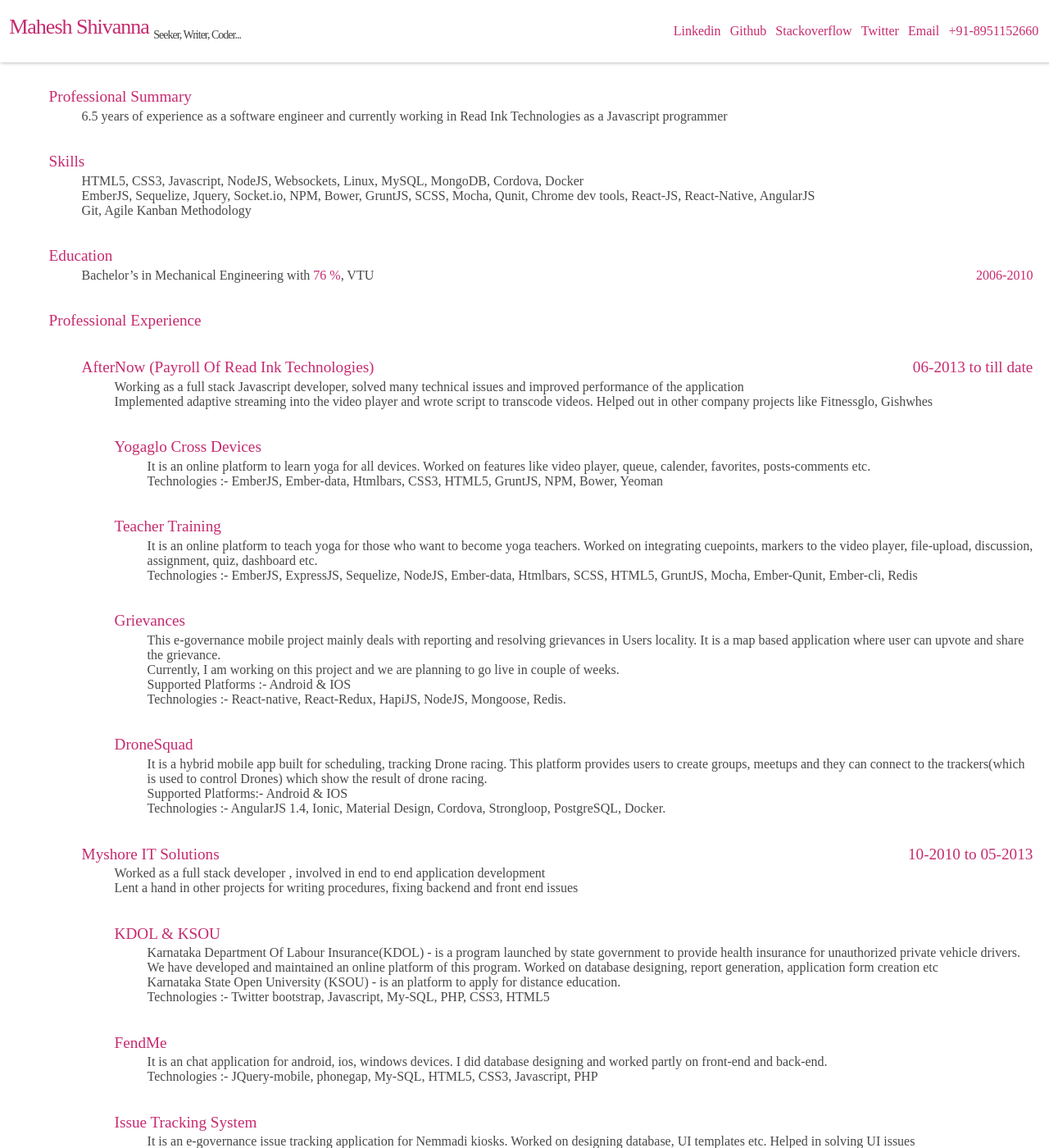
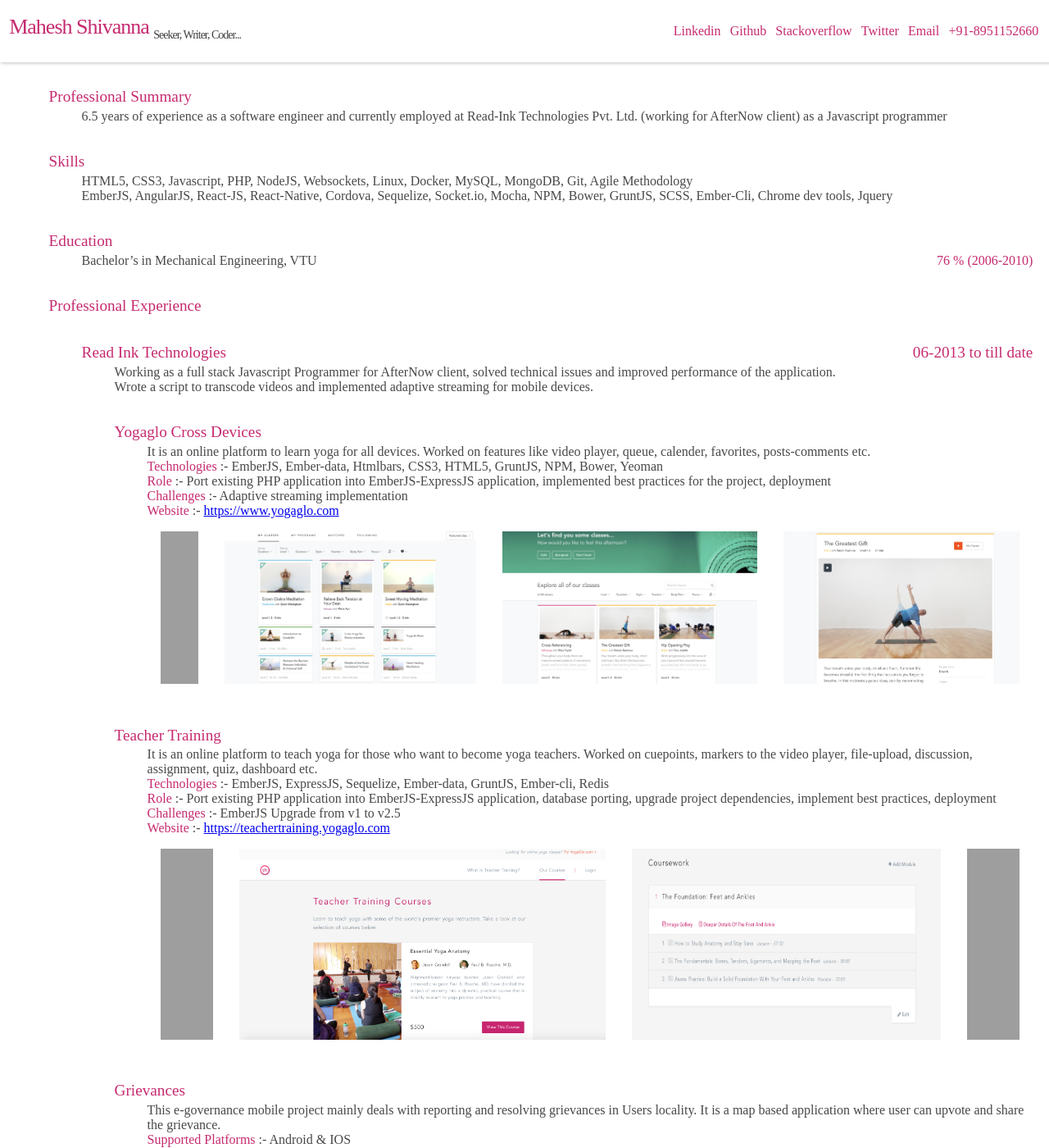
Before and after one commit to maheshiv/maheshiv.github.io, a Jekyll site: the page built from maheshivanna.html, in a window 1280 px wide and 1400 px high. Shown: the whole window at 82% size. Built offline with Jekyll 4.4.1, drawn with Linux system fonts in a browser that asks for light colours; some of the changed text lies outside the part shown; grey boxes are pictures that could not be loaded.

Commit message:
added images and updated cv

```diff
--- a/assets/sass/resume.scss
+++ b/assets/sass/resume.scss
@@ -177,6 +177,13 @@ $white: #fff;
   }
   .flex-row {
     @include flex(row);
+    .img-par {
+      padding: 1em;
+      img {
+        width: 100%;
+        height: 100%;
+      }
+    }
   }
   .sp-btn {
     justify-content: space-between;
--- a/maheshivanna.html
+++ b/maheshivanna.html
@@ -24,7 +24,7 @@ layout: resume
       <h3 class="head-h3"> Professional Summary </h3>
       <ul>
         <li>
-          6.5 years of experience as a software engineer and currently working in Read Ink Technologies as a Javascript programmer
+          6.5 years of experience as a software engineer and currently employed at Read-Ink Technologies Pvt. Ltd. (working for AfterNow client) as a Javascript programmer
         </li>
       </ul>
     </li>
@@ -33,13 +33,10 @@ layout: resume
       <div>
         <ul>
           <li>
-            HTML5, CSS3, Javascript, NodeJS, Websockets, Linux, MySQL, MongoDB, Cordova, Docker
+            HTML5, CSS3, Javascript, PHP, NodeJS, Websockets, Linux, Docker, MySQL, MongoDB, Git, Agile Methodology
           </li>
           <li>
-            EmberJS, Sequelize, Jquery, Socket.io, NPM, Bower, GruntJS, SCSS, Mocha, Qunit, Chrome dev tools, React-JS, React-Native, AngularJS
-          </li>
-          <li>
-            Git, Agile Kanban Methodology
+            EmberJS, AngularJS, React-JS, React-Native, Cordova, Sequelize, Socket.io, Mocha, NPM, Bower, GruntJS, SCSS, Ember-Cli, Chrome dev tools, Jquery
           </li>
         </ul>
       </div>
@@ -50,10 +47,10 @@ layout: resume
       </h3>
       <ul class="flex-row sp-btn">
         <li>
-          Bachelor’s in Mechanical Engineering with <strong class="num">76 %</strong>, VTU
+          Bachelor’s in Mechanical Engineering, VTU
         </li>
         <li class="date">
-          2006-2010
+          <strong class="num">76 %</strong> (2006-2010)
         </li>
       </ul>
     </li>
@@ -62,17 +59,17 @@ layout: resume
       <ul>
         <li class="companies">
           <div class="flex-row sp-btn">
-            <h3>AfterNow (Payroll Of Read Ink Technologies)</h3>
+            <h3>Read Ink Technologies</h3>
             <h3 class="date">06-2013 to till date</h3>
           </div>
         </li>
         <li>
           <ul class="flex-col">
             <li>
-              Working as a full stack Javascript developer, solved many technical issues and improved performance of the application
+              Working as a full stack Javascript Programmer for AfterNow client, solved technical issues and improved performance of the application.
             </li>
             <li>
-              Implemented adaptive streaming into the video player and wrote script to transcode videos. Helped out in other company projects like Fitnessglo, Gishwhes
+              Wrote a script to transcode videos and implemented adaptive streaming for mobile devices.
             </li>
             <li class="projects">
               <h3>Yogaglo Cross Devices</h3>
@@ -82,7 +79,30 @@ layout: resume
                   It is an online platform to learn yoga for all devices. Worked on features like video player, queue, calender, favorites, posts-comments etc.
                 </li>
                 <li>
-                  Technologies :- EmberJS, Ember-data, Htmlbars, CSS3, HTML5, GruntJS, NPM, Bower, Yeoman
+                  <strong class="num">Technologies</strong> :- EmberJS, Ember-data, Htmlbars, CSS3, HTML5, GruntJS, NPM, Bower, Yeoman
+                </li>
+                <li>
+                  <strong class="num">Role</strong> :- Port existing PHP application into EmberJS-ExpressJS application, implemented best practices for the project, deployment
+                </li>
+                <li>
+                  <strong class="num">Challenges</strong> :-  Adaptive streaming implementation
+                </li>
+                <li>
+                  <strong class="num">Website</strong> :- <a href="https://www.yogaglo.com" target="_blank">https://www.yogaglo.com</a>
+                </li>
+                <li class="flex-row">
+                  <div class="img-par">
+                    <img src="images/projects/YG1.png" alt="images/projects/YG1.png"/>
+                  </div>
+                  <div class="img-par">
+                    <img src="images/projects/YG2.png" alt="images/projects/YG2.png"/>
+                  </div>
+                  <div class="img-par">
+                    <img src="images/projects/YG3.png" alt="images/projects/YG3.png"/>
+                  </div>
+                  <div class="img-par">
+                    <img src="images/projects/YG4.png" alt="images/projects/YG4.png"/>
+                  </div>
                 </li>
               </ul>
             </li>
@@ -90,10 +110,33 @@ layout: resume
               <h3>Teacher Training</h3>
               <ul>
                 <li>
-                  It is an online platform to teach yoga for those who want to become yoga teachers. Worked on integrating cuepoints, markers to the video player, file-upload, discussion, assignment, quiz, dashboard etc.
+                  It is an online platform to teach yoga for those who want to become yoga teachers. Worked on cuepoints, markers to the video player, file-upload, discussion, assignment, quiz, dashboard etc.
                 </li>
                 <li>
-                  Technologies :- EmberJS, ExpressJS, Sequelize, NodeJS, Ember-data, Htmlbars, SCSS, HTML5, GruntJS, Mocha, Ember-Qunit, Ember-cli, Redis
+                  <strong class="num">Technologies</strong> :- EmberJS, ExpressJS, Sequelize, Ember-data, GruntJS, Ember-cli, Redis
+                </li>
+                <li>
+                  <strong class="num">Role</strong> :- Port existing PHP application into EmberJS-ExpressJS application, database porting, upgrade project dependencies, implement best practices, deployment
+                </li>
+                <li>
+                  <strong class="num">Challenges</strong> :- EmberJS Upgrade from v1 to v2.5
+                </li>
+                <li>
+                  <strong class="num">Website</strong> :- <a href="https://teachertraining.yogaglo.com" target="_blank">https://teachertraining.yogaglo.com</a>
+                </li>
+                <li class="flex-row">
+                  <div class="img-par">
+                    <img src="images/projects/TT1.png" alt="images/projects/TT1.png"/>
+                  </div>
+                  <div class="img-par">
+                    <img src="images/projects/TT2.png" alt="images/projects/TT2.png"/>
+                  </div>
+                  <div class="img-par">
+                    <img src="images/projects/TT3.png" alt="images/projects/TT3.png"/>
+                  </div>
+                  <div class="img-par">
+                    <img src="images/projects/TT4.png" alt="images/projects/TT4.png"/>
+                  </div>
                 </li>
               </ul>
             </li>
@@ -103,12 +146,35 @@ layout: resume
                 <li>
 									This e-governance mobile project mainly deals with reporting and resolving grievances in Users locality. It is a map based application where user can upvote and share the grievance.
                 </li>
-								<li>
-									Currently, I am working on this project and we are planning to go live in couple of weeks.
+
+                <li>
+                  <strong class="num">Supported Platforms</strong> :- Android & IOS
                 </li>
-								<li>Supported Platforms :- Android & IOS</li>
                 <li>
-                  Technologies :- React-native, React-Redux, HapiJS, NodeJS, Mongoose, Redis.
+                  <strong class="num">Technologies</strong> :- React-native, React-Redux, HapiJS, NodeJS, Mongoose, Redis
+                </li>
+                <li>
+                  <strong class="num">Role</strong> :- Requirement gathering, project architect, implement best practices, deployment
+                </li>
+                <li>
+                  <strong class="num">Challenges</strong> :- Choosing boilerplate( starter kit ) for the react-native project
+                </li>
+                <li class="flex-row">
+                  <div class="img-par">
+                    <img src="images/projects/Grievance1.png" alt="images/projects/Grievance1.png"/>
+                  </div>
+                  <div class="img-par">
+                    <img src="images/projects/Grievance2.png" alt="images/projects/Grievance2.png"/>
+                  </div>
+                  <div class="img-par">
+                    <img src="images/projects/Grievance3.png" alt="images/projects/Grievance3.png"/>
+                  </div>
+                  <div class="img-par">
+                    <img src="images/projects/Grievance4.png" alt="images/projects/Grievance4.png"/>
+                  </div>
+                  <div class="img-par">
+                    <img src="images/projects/Grievance5.png" alt="images/projects/Grievance5.png"/>
+                  </div>
                 </li>
               </ul>
             </li>
@@ -118,11 +184,31 @@ layout: resume
                 <li>
 									It is a hybrid mobile app built for scheduling, tracking Drone racing. This platform provides users to create groups, meetups and they can connect to the trackers(which is used to control Drones) which show the result of drone racing.
                 </li>
-								<li>
-									Supported Platforms:- Android & IOS
-								</li>
                 <li>
-                  Technologies :- AngularJS 1.4, Ionic, Material Design, Cordova, Strongloop, PostgreSQL, Docker.
+                  <strong class="num">Supported Platforms</strong> :- Android & IOS
+                </li>
+                <li>
+                  <strong class="num">Technologies</strong> :- AngularJS 1.4, Ionic, Material Design, Cordova, Strongloop, PostgreSQL, Docker
+                </li>
+                <li>
+                  <strong class="num">Role</strong> :- Maintenance
+                </li>
+                <li>
+                  <strong class="num">Challenges</strong> :- Learning AngularJS, understanding the existing code
+                </li>
+                <li class="flex-row">
+                  <div class="img-par">
+                    <img src="images/projects/DS1.png" alt="images/projects/DS1.png"/>
+                  </div>
+                  <div class="img-par">
+                    <img src="images/projects/DS2.png" alt="images/projects/DS2.png"/>
+                  </div>
+                  <div class="img-par">
+                    <img src="images/projects/DS3.png" alt="images/projects/DS3.png"/>
+                  </div>
+                  <div class="img-par">
+                    <img src="images/projects/DS4.png" alt="images/projects/DS4.png"/>
+                  </div>
                 </li>
               </ul>
             </li>
@@ -138,22 +224,31 @@ layout: resume
         <li>
           <ul class="flex-col">
             <li>
-              Worked as a full stack developer , involved in end to end application development
+              Worked as a full stack developer and developed applications from scratch.
             </li>
             <li>
-              Lent a hand in other projects for writing procedures, fixing backend and front end issues
+              Lent a hand in other projects for writing procedures, fixing backend and front end issues.
             </li>
             <li class="projects">
               <h3>KDOL & KSOU</h3>
               <ul class="flex-col">
                 <li>
-                  Karnataka Department Of Labour Insurance(KDOL) - is a program launched by state government to provide health insurance for unauthorized private vehicle drivers. We have developed and maintained an online platform of this program. Worked on database designing, report generation, application form creation etc
+                  <strong class="num">Karnataka Department Of Labour Insurance(KDOL)</strong> - is a program launched by a state government to provide health insurance for unauthorized private vehicle drivers.
                 </li>
                 <li>
-                  Karnataka State Open University (KSOU) - is an platform to apply for distance education.
+                  We have developed and maintained an online platform of this program.
                 </li>
                 <li>
-                  Technologies :- Twitter bootstrap, Javascript, My-SQL, PHP, CSS3, HTML5
+                  <strong class="num">Karnataka State Open University (KSOU)</strong> - is an platform to apply for distance education.
+                </li>
+                <li>
+                  <strong class="num">Technologies</strong> :- Twitter bootstrap, Javascript, My-SQL, PHP, CSS3, HTML5
+                </li>
+                <li>
+                  <strong class="num">Role</strong> :- Requirement gathering, architect, development, deployment
+                </li>
+                <li>
+                  <strong class="num">Challenges</strong> :- Lone developer, worked from requirement gathering to project delivery
                 </li>
               </ul>
             </li>
@@ -162,10 +257,19 @@ layout: resume
               <ul>
 
                 <li>
-                  It is an chat application for android, ios, windows devices. I did database designing and worked partly on front-end and back-end.
+                  It is a social platform where users find nearby users to know what they are doing and they can send friend request and chat with them.
                 </li>
                 <li>
-                  Technologies :- JQuery-mobile, phonegap, My-SQL, HTML5, CSS3, Javascript, PHP
+                  <strong class="num">Supported Platforms</strong> :- Android & IOS
+                </li>
+                <li>
+                  <strong class="num">Technologies</strong> :- JQuery mobile, phonegap, My-SQL, HTML5, CSS3, Javascript, PHP
+                </li>
+                <li>
+                  <strong class="num">Role</strong> :- Database designer
+                </li>
+                <li>
+                  <strong class="num">Challenges</strong> :- Designing database
                 </li>
               </ul>
             </li>
@@ -173,10 +277,13 @@ layout: resume
               <h3>Issue Tracking System</h3>
               <ul>
                 <li>
-                  It is an e-governance issue tracking application for Nemmadi kiosks. Worked on designing database, UI templates etc. Helped in solving UI issues
+                  It is an e-governance issue tracking application for Nemmadi kiosks. Worked on designing database, UI templates etc. Helped in solving UI issues.
                 </li>
                 <li>
-                  Technologies :- Javascript, HTML5, CSS3, My-SQL, PHP, jQuery
+                  <strong class="num">Technologies</strong> :- Javascript, HTML5, CSS3, My-SQL, PHP, jQuery
+                </li>
+                <li>
+                  <strong class="num">Role</strong> :- Front-end developer
                 </li>
               </ul>
             </li>
```
Also changed, not shown: images/projects/DS2.png (added), images/projects/DS4.png (added), images/projects/Grievance1.png (added), images/projects/Grievance2.png (added), images/projects/Grievance3.png (added), images/projects/Grievance4.png (added), images/projects/Grievance5.png (added), images/projects/TT2.png (added), images/projects/TT3.png (added), images/projects/YG2.png (added), images/projects/YG3.png (added), images/projects/YG4.png (added), 5 other files.
